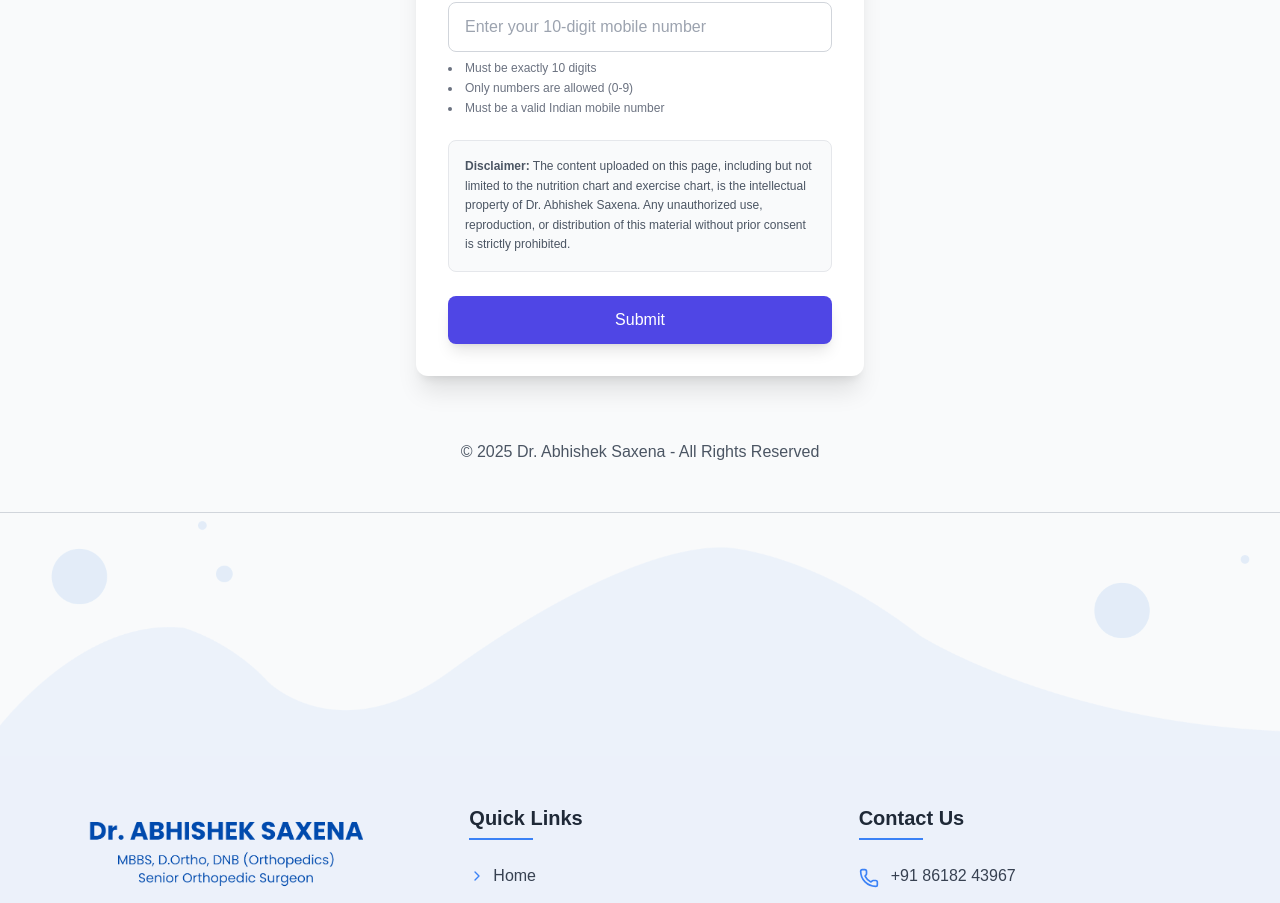
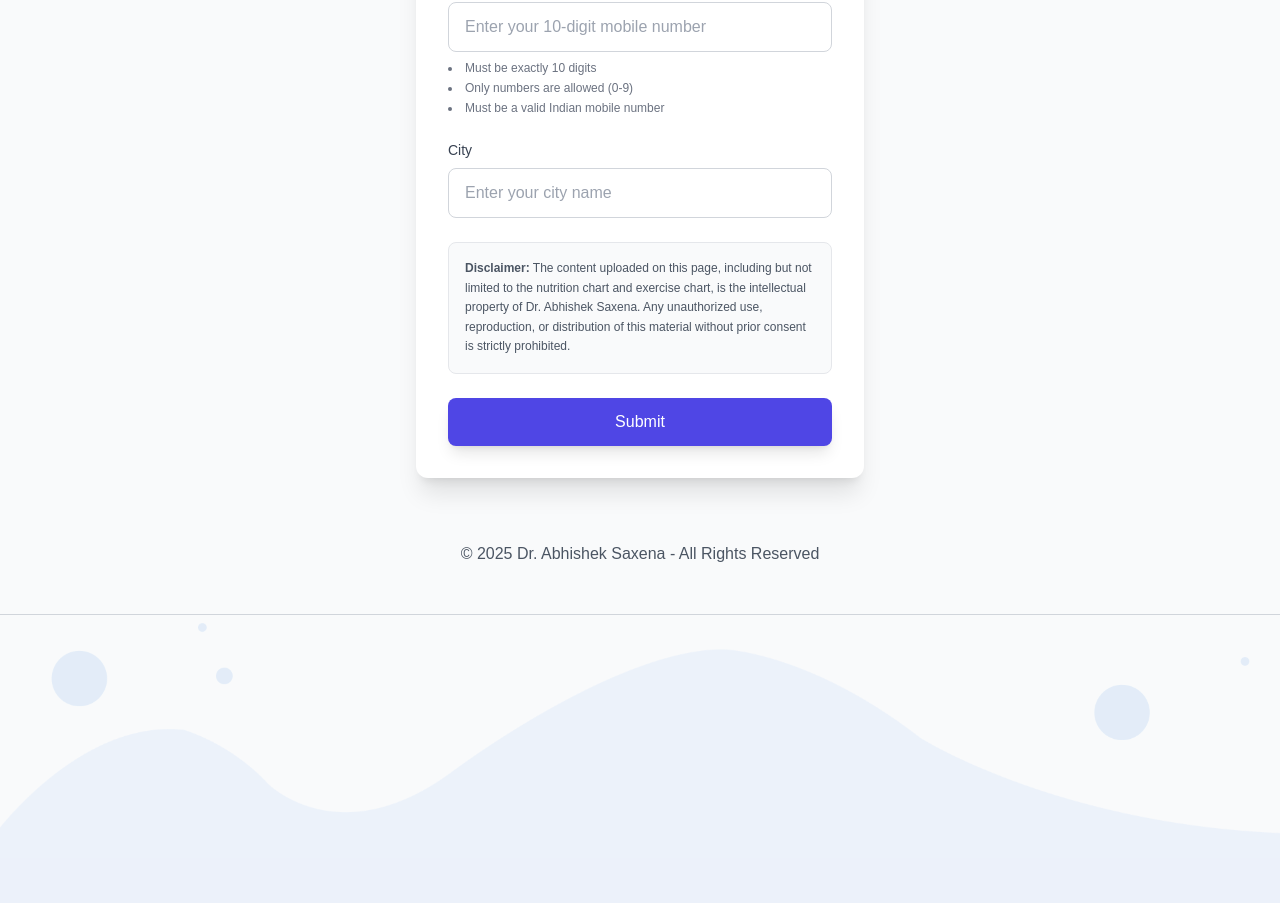
Before and after one commit to jeet-code27/boneandjoints, a Next.js app: page /nutrition-fitness in a window 1280 px wide. Shown: the part 1030-1933 px from the top of the page. Built offline with nearby package versions, Linux system fonts and the light colour scheme.

Commit message:
new commit

```diff
--- a/src/app/nutrition-fitness/page.js
+++ b/src/app/nutrition-fitness/page.js
@@ -9,11 +9,13 @@ export default function NutritionFitness() {
     const [formData, setFormData] = useState({
         fullName: '',
         email: '',
-        phoneNumber: ''
+        phoneNumber: '',
+        city: ''
     });
     const [errors, setErrors] = useState({
         fullName: '',
-        phoneNumber: ''
+        phoneNumber: '',
+        city: ''
     });
     const [isSubmitted, setIsSubmitted] = useState(false);
     const [isLoading, setIsLoading] = useState(false);
@@ -74,6 +76,11 @@ export default function NutritionFitness() {
 
     const validateName = (name) => {
         return /^[A-Za-z\s]+$/.test(name);
+    };
+
+    const validateCity = (city) => {
+        // Allow letters, spaces, and common punctuation in city names
+        return /^[A-Za-z\s\-\.']+$/.test(city);
     };
 
     // Function to get detailed error message for phone validation
@@ -158,6 +165,13 @@ export default function NutritionFitness() {
                     [name]: value
                 }));
             }
+        } else if (name === 'city') {
+            if (value === '' || validateCity(value)) {
+                setFormData(prev => ({
+                    ...prev,
+                    [name]: value
+                }));
+            }
         } else {
             setFormData(prev => ({
                 ...prev,
@@ -189,6 +203,19 @@ export default function NutritionFitness() {
         }
     }, [formData.fullName]);
 
+    useEffect(() => {
+        if (formData.city && formData.city.length > 0) {
+            if (!validateCity(formData.city)) {
+                setErrors(prev => ({
+                    ...prev,
+                    city: 'City name should contain only alphabets, spaces, hyphens, apostrophes, and periods'
+                }));
+            } else {
+                setErrors(prev => ({...prev, city: ''}));
+            }
+        }
+    }, [formData.city]);
+
     const handleSubmit = async (e) => {
         e.preventDefault();
 
@@ -205,6 +232,14 @@ export default function NutritionFitness() {
             setErrors(prev => ({
                 ...prev,
                 phoneNumber: errorMessage
+            }));
+            return;
+        }
+
+        if (formData.city && !validateCity(formData.city)) {
+            setErrors(prev => ({
+                ...prev,
+                city: 'City name should contain only alphabets, spaces, hyphens, apostrophes, and periods'
             }));
             return;
         }
@@ -427,6 +462,32 @@ export default function NutritionFitness() {
                                         </div>
                                     </div>
 
+                                    <div className="mb-6">
+                                        <label htmlFor="city" className="block text-sm font-medium text-gray-700 mb-2">
+                                            City
+                                        </label>
+                                        <input
+                                            type="text"
+                                            id="city"
+                                            name="city"
+                                            value={formData.city}
+                                            onChange={handleChange}
+                                            required
+                                            className={`w-full px-4 py-3 rounded-lg border
+                                                ${errors.city ? 'border-red-500 focus:ring-red-500' : 'border-gray-300 focus:ring-indigo-500'}
+                                                focus:outline-none focus:ring-2 focus:border-transparent transition-all duration-200`}
+                                            placeholder="Enter your city name"
+                                        />
+                                        {errors.city && (
+                                            <div className="mt-2 flex items-center text-sm text-red-600">
+                                                <svg xmlns="http://www.w3.org/2000/svg" className="h-4 w-4 mr-1" viewBox="0 0 20 20" fill="currentColor">
+                                                    <path fillRule="evenodd" d="M18 10a8 8 0 11-16 0 8 8 0 0116 0zm-7 4a1 1 0 11-2 0 1 1 0 012 0zm-1-9a1 1 0 00-1 1v4a1 1 0 102 0V6a1 1 0 00-1-1z" clipRule="evenodd" />
+                                                </svg>
+                                                {errors.city}
+                                            </div>
+                                        )}
+                                    </div>
+
                                     <div className="mb-6 p-4 bg-gray-50 rounded-lg border border-gray-200">
                                         <p className="text-xs text-gray-600 leading-relaxed">
                                             <span className="font-bold">Disclaimer:</span> The content uploaded on this page, including but not limited to the nutrition chart and exercise chart, is the intellectual property of Dr. Abhishek Saxena. Any unauthorized use, reproduction, or distribution of this material without prior consent is strictly prohibited.
@@ -442,8 +503,8 @@ export default function NutritionFitness() {
                                     <button
                                         type="submit"
                                         className={`w-full py-3 px-4 rounded-lg text-white font-medium transition-all duration-300
-                                            ${isLoading || errors.phoneNumber || errors.fullName ? 'bg-indigo-400 cursor-not-allowed' : 'bg-indigo-600 hover:bg-indigo-700 shadow-lg hover:shadow-indigo-200'}`}
-                                        disabled={isLoading || errors.phoneNumber !== '' || errors.fullName !== ''}
+                                            ${isLoading || errors.phoneNumber || errors.fullName || errors.city ? 'bg-indigo-400 cursor-not-allowed' : 'bg-indigo-600 hover:bg-indigo-700 shadow-lg hover:shadow-indigo-200'}`}
+                                        disabled={isLoading || errors.phoneNumber !== '' || errors.fullName !== '' || errors.city !== ''}
                                     >
                                         {isLoading ? (
                                             <span className="flex items-center justify-center">
```
